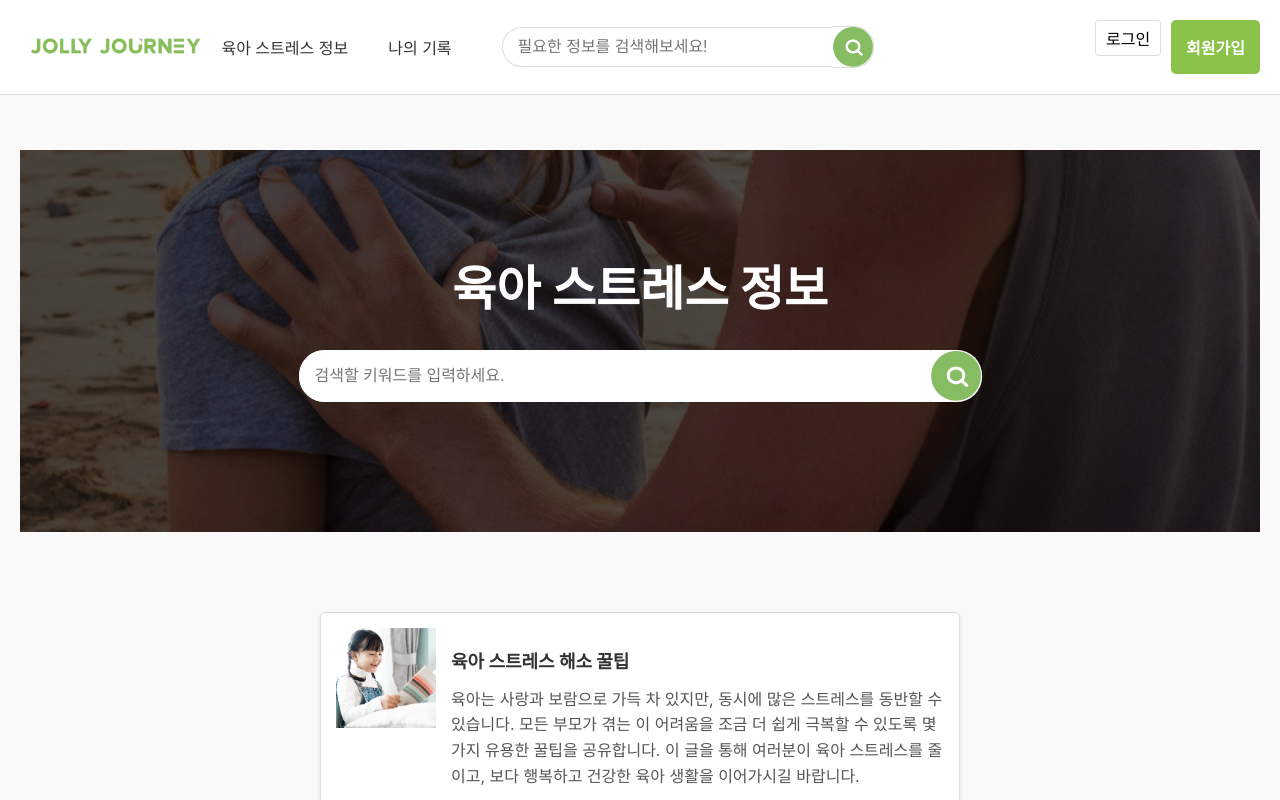
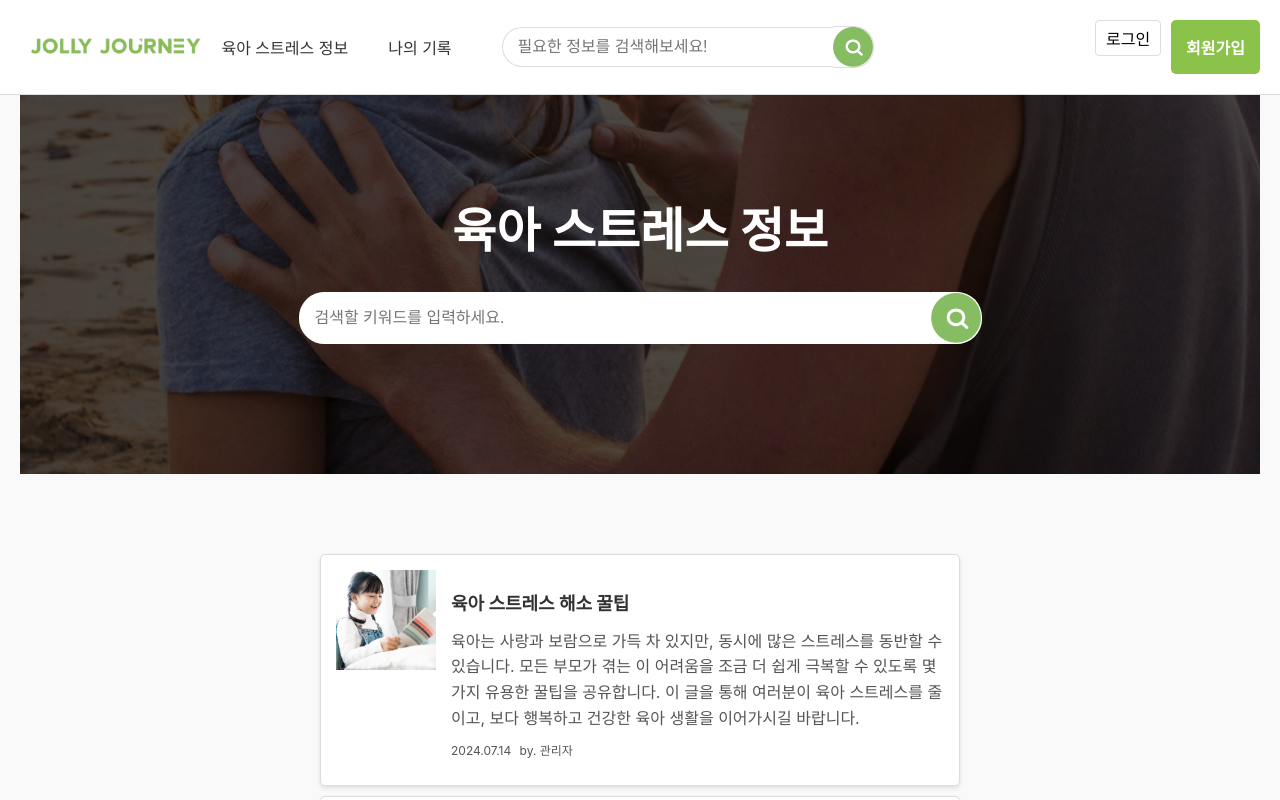
Before and after one commit to Likelion-YeungNam-Univ/12th-JollyJourney-FE, a React (Create React App) app: page /info in a window 1280 px wide. Shown: the top 800 px of the page. Built offline with nearby package versions, Linux system fonts and the light colour scheme.

Commit message:
fix: 정보게시판과 기록게시판 CSS 상단 마진값 수정

```diff
--- a/src/components/board/Board.css
+++ b/src/components/board/Board.css
@@ -10,7 +10,7 @@
   background: url('../../assets/images/Rectangle\ 6865.png') no-repeat center center; /* 배경 이미지 설정 */
   background-size: cover; /* 배경 이미지 크기 조정 */
   margin-bottom: 80px; /* 하단 마진 추가 */
-  margin-top:150px;
+  margin-top:92px;
 }
 
 .board-header h1 {
--- a/src/components/board/PostDetail.css
+++ b/src/components/board/PostDetail.css
@@ -2,7 +2,7 @@
 .post-detail-container {
     padding: 20px;
     margin: 0 300px;
-    margin-top:150px;
+    margin-top:92px;
 }
 
 .post-header {
--- a/src/components/record/RecordDetail.css
+++ b/src/components/record/RecordDetail.css
@@ -4,7 +4,7 @@
   max-width: 800px;
   margin: auto;
   text-align: left;
-  margin-top:150px;
+  margin-top:92px;
 }
 
 .record-header {
--- a/src/components/record/RecordPage.css
+++ b/src/components/record/RecordPage.css
@@ -1,7 +1,7 @@
 .record-page-container {
   padding: 20px;
   text-align: center;
-  margin-top:150px;
+  margin-top:120px;
 }
 
 .react-calendar {
```
